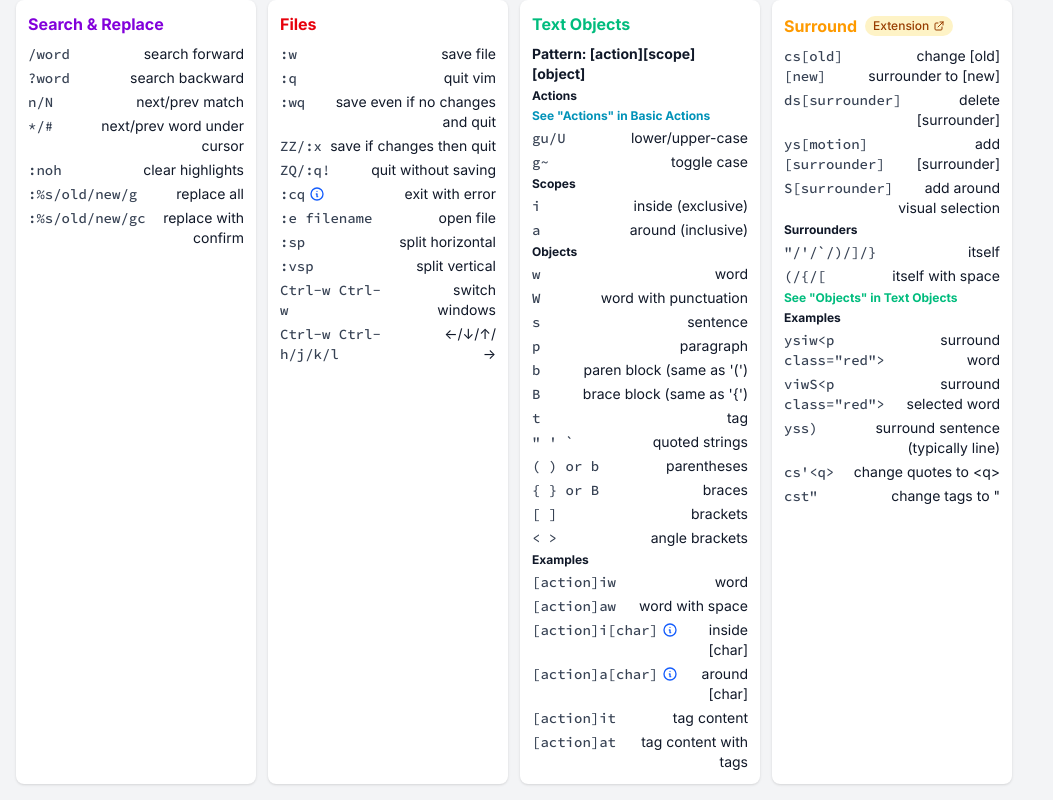
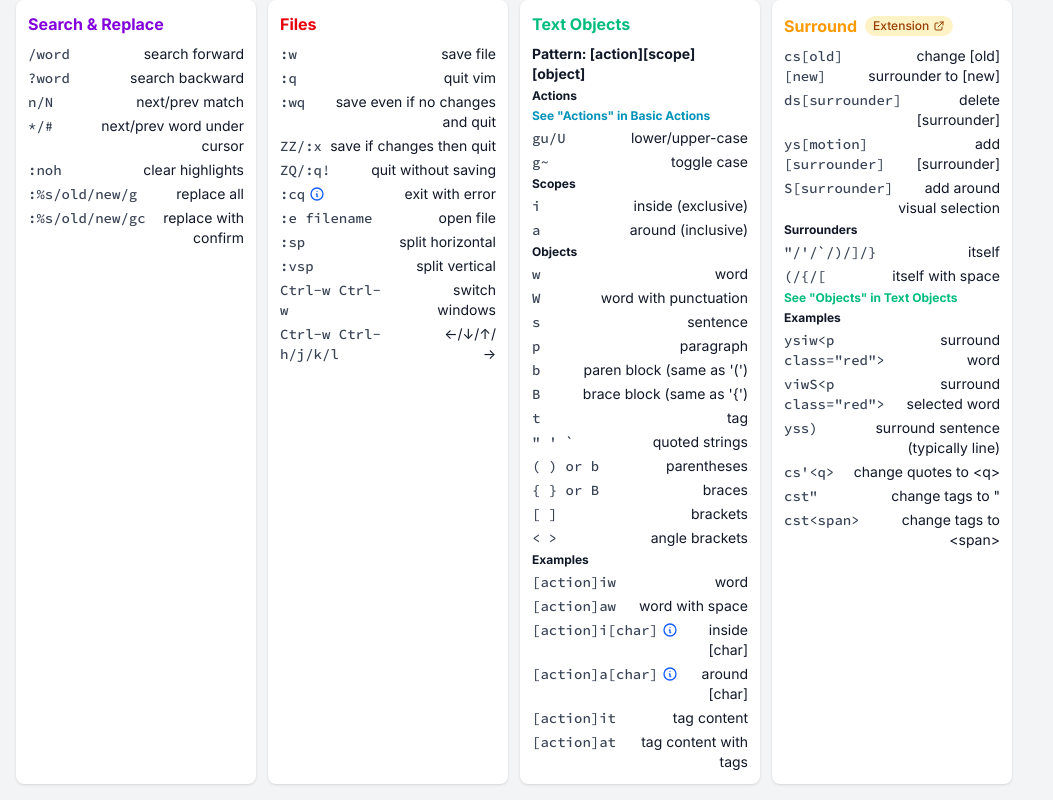
Before and after one commit to Noitidart/vim-cheats, a Next.js app: page / in a window 1280 px wide. Shown: the part 616-1416 px from the top of the page, without its empty margins (0-1053 px from the left). Built offline with nearby package versions, Linux system fonts and the light colour scheme.

Commit message:
Add example on how to change tags

```diff
--- a/pages/index.tsx
+++ b/pages/index.tsx
@@ -472,7 +472,8 @@ const sections: Section[] = [
       ['viwS<p class="red">', 'surround selected word'],
       ['yss)', 'surround sentence (typically line)'],
       ["cs'<q>", 'change quotes to <q>'],
-      ['cst"', 'change tags to "']
+      ['cst"', 'change tags to "'],
+      ['cst<span>', 'change tags to <span>']
     ]
   }
 ];
```
